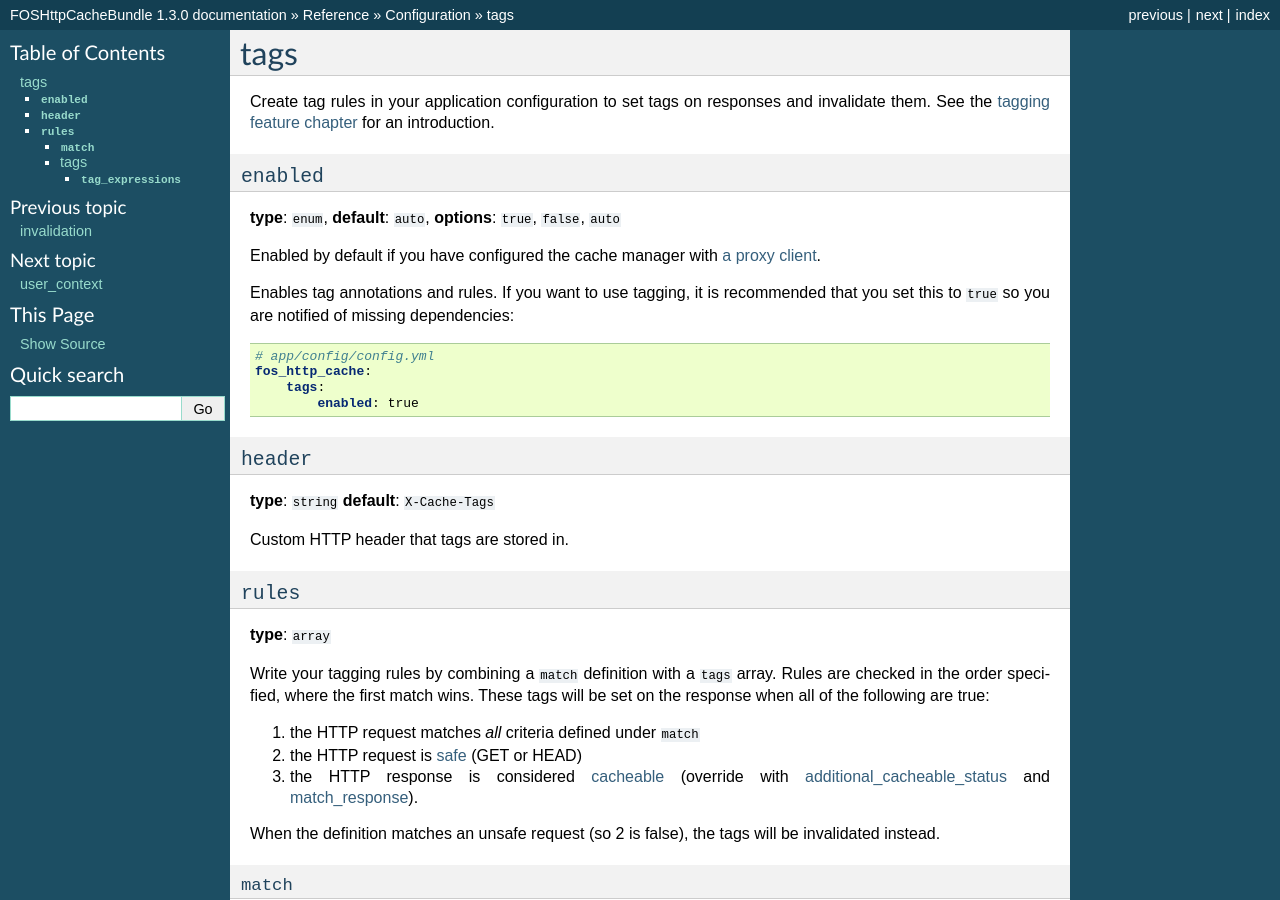
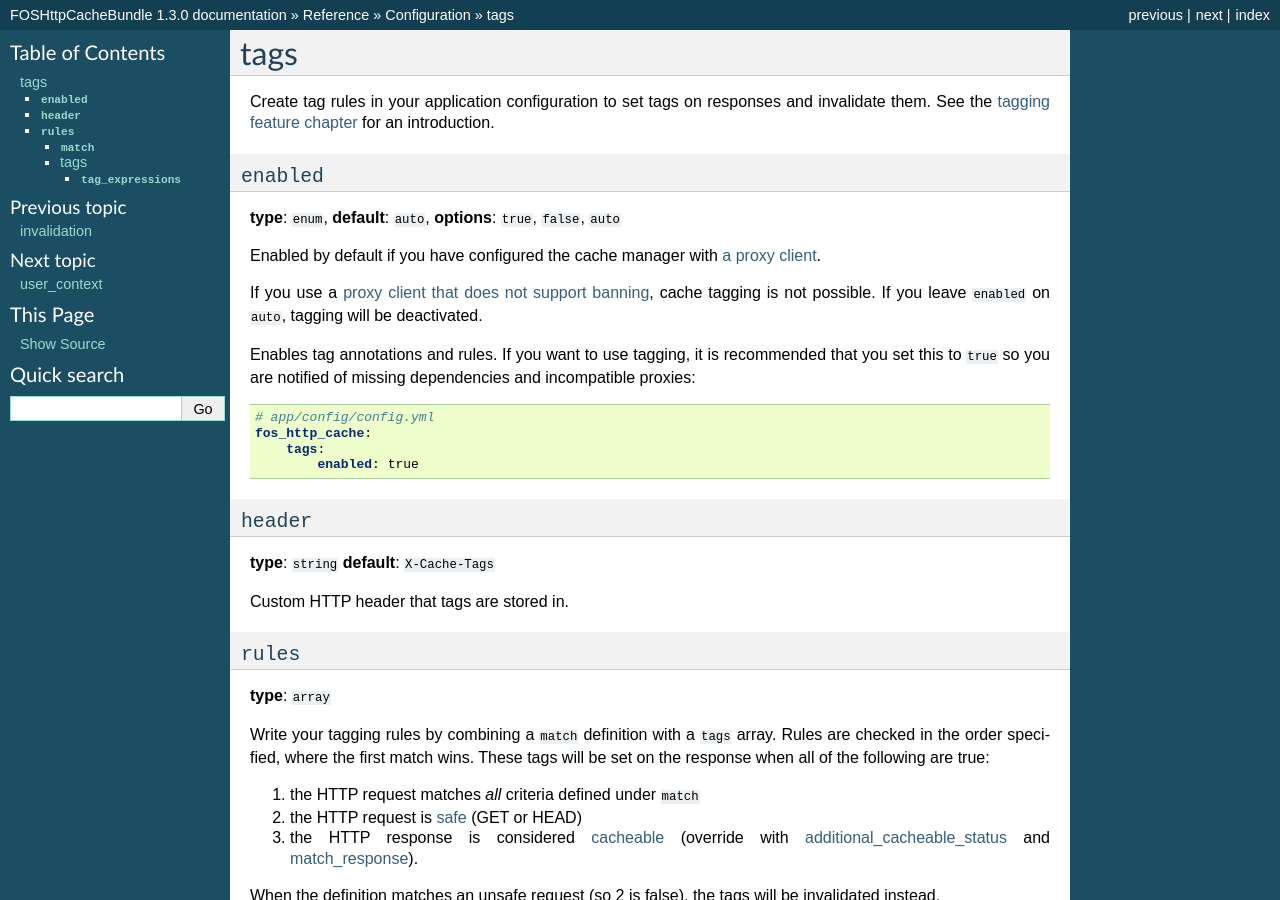
Before and after one commit to FriendsOfSymfony/FOSHttpCacheBundle, a Sphinx documentation site: the page built from Resources/doc/reference/configuration/tags.rst, in a window 1280 px wide and 900 px high. Built offline with Sphinx 7.4.7, drawn with Linux system fonts in a browser that asks for light colours.

Commit message:
add note about proxy support to tag configuration section

```diff
--- a/Resources/doc/reference/configuration/tags.rst
+++ b/Resources/doc/reference/configuration/tags.rst
@@ -7,8 +7,13 @@
 
 .. include:: /includes/enabled.rst
 
+If you use a :doc:`proxy client that does not support banning </features/tagging>`,
+cache tagging is not possible. If you leave ``enabled`` on ``auto``, tagging will
+be deactivated.
+
 Enables tag annotations and rules. If you want to use tagging, it is recommended
-that you set this to ``true`` so you are notified of missing dependencies:
+that you set this to ``true`` so you are notified of missing dependencies and
+incompatible proxies:
 
 .. code-block:: yaml
 
```
